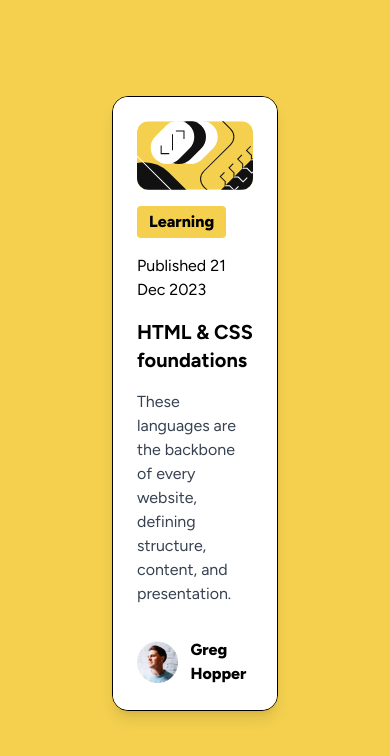
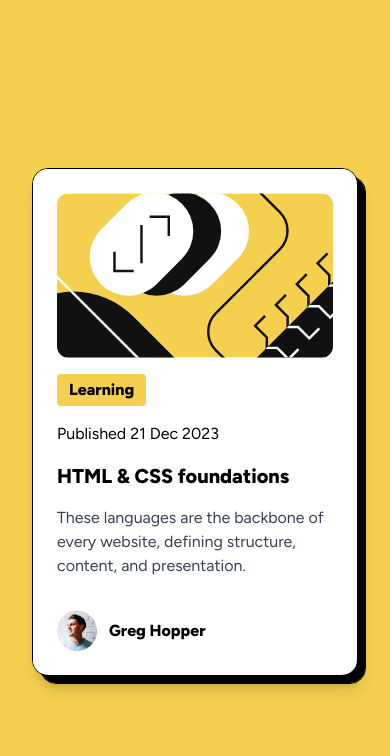
Before and after one commit to radeau/blog-preview-card, a Next.js app: page / in a window 390 px wide. Shown: the top 756 px of the page. Built offline with nearby package versions, Linux system fonts and the light colour scheme.

Commit message:
Feat: update the minor styling

```diff
--- a/app/components/Card.tsx
+++ b/app/components/Card.tsx
@@ -5,20 +5,21 @@ import Button from "../components/Button";
 
 const Card = () => {
     return (
-    <div className="max-w-sm rounded-2xl overflow-hidden shadow-lg border border-black md:drop-shadow-3xl hover:drop-shadow-4xl">
+    <div className="max-w-sm rounded-2xl overflow-hidden shadow-lg border border-black drop-shadow-3xl hover:drop-shadow-4xl">
         <div className="p-6 bg-white">
             <Image src={illustrationArticle} alt="illustration art" className="w-full rounded-xl"/>
              <div className="py-4">
                 <Button color="hsl(47, 88%, 63%)">{"Learning"}</Button>
-                <p className="my-4">Published 21 Dec 2023</p>
-                <div className="font-bold text-xl my-4 hover:text-yellow-400 cursor-pointer">HTML & CSS foundations</div>
+                <p className="my-4 text-black">Published 21 Dec 2023</p>
+                <div className="font-extrabold text-xl my-4 hover:text-yellow-400 cursor-pointer">HTML & CSS foundations</div>
                 <p className="text-gray-700 text-base">
                 These languages are the backbone of every website, defining structure, content, and presentation.
                 </p>
             </div>
             <div className="pt-4 flex items-center">
-                <span className="inline-bloc rounded-full text-sm text-gray-700 mr-3">
-                    <Image src={imageAvatar} alt="profile-avatar" />
+                <span className="inline-block rounded-full text-sm text-gray-700 mr-3">
+                    <Image src={imageAvatar} alt="profile-avatar" width={40}
+      height={40}/>
                 </span>
                 <p className="font-extrabold">Greg Hopper</p>
             </div>
--- a/app/page.tsx
+++ b/app/page.tsx
@@ -2,7 +2,7 @@ import Card from "./components/Card";
 
 export default function Home() {
   return (
-    <main className="flex min-h-screen flex-col items-center justify-between p-24">
+    <main className="flex min-h-screen flex-col items-center justify-center px-4">
      <div className="flex mx-4 ">
       <Card />
      </div>
```
